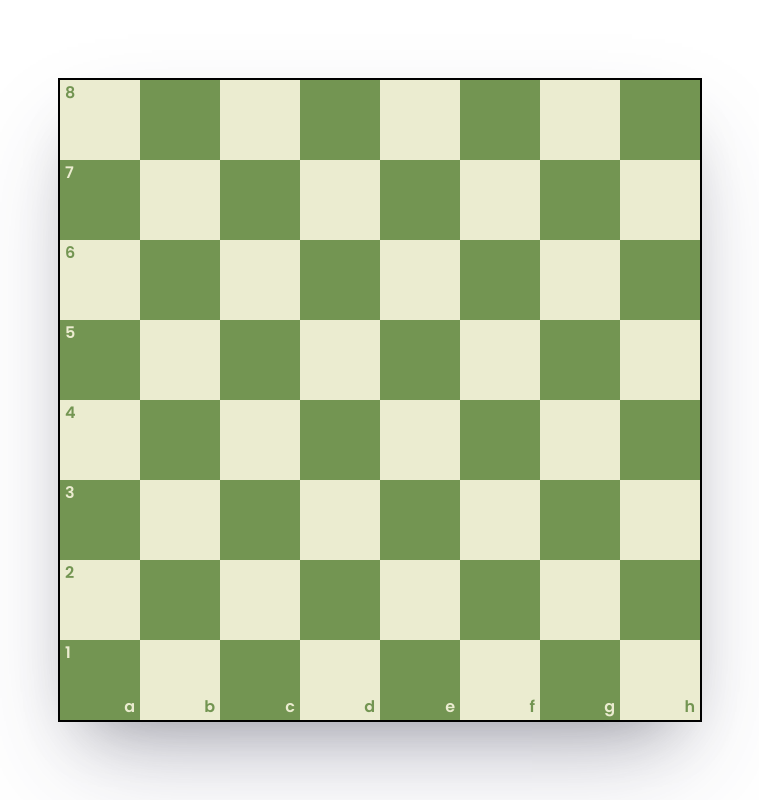
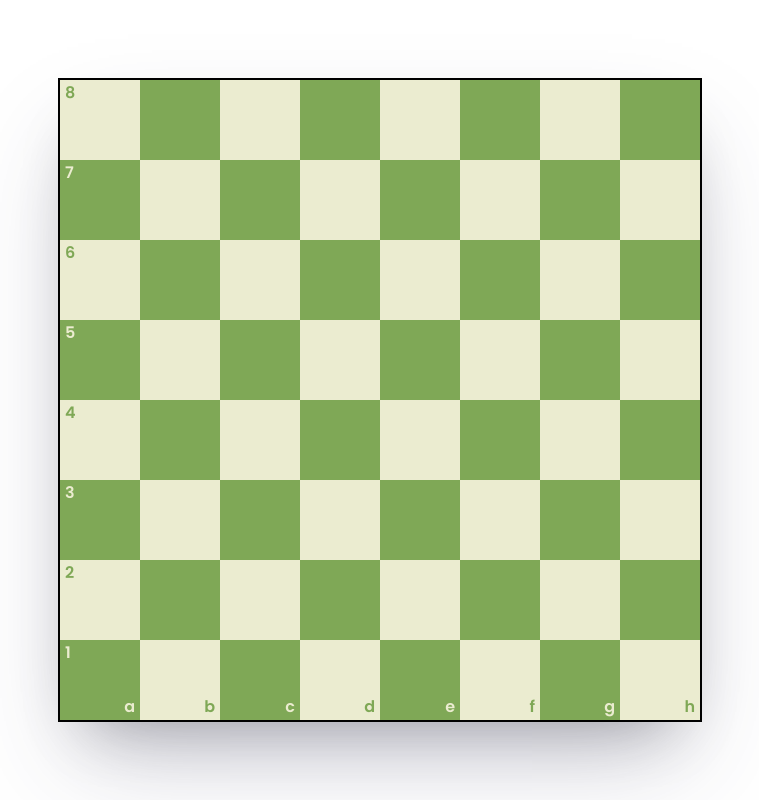
Before and after one commit to jeancarloslima/xadrez-online, a plain HTML site: page index.html in a window 1280 px wide. Shown: the whole page, without its empty margins (260-1019 px from the left). Drawn offline with Linux system fonts and the light colour scheme.

Commit message:
Adicionando cor-terciaria no css

```diff
--- a/style.css
+++ b/style.css
@@ -2,8 +2,9 @@
 
 :root {
     /* Cores */
-    --cor-primaria: #739552;
+    --cor-primaria: #7fa856;
     --cor-secundaria: #EBECD0;
+    --cor-terciaria: #bebea9;
     /* Fontes */
     --fonte-primaria: "Poppins", sans-serif;
 }
```
